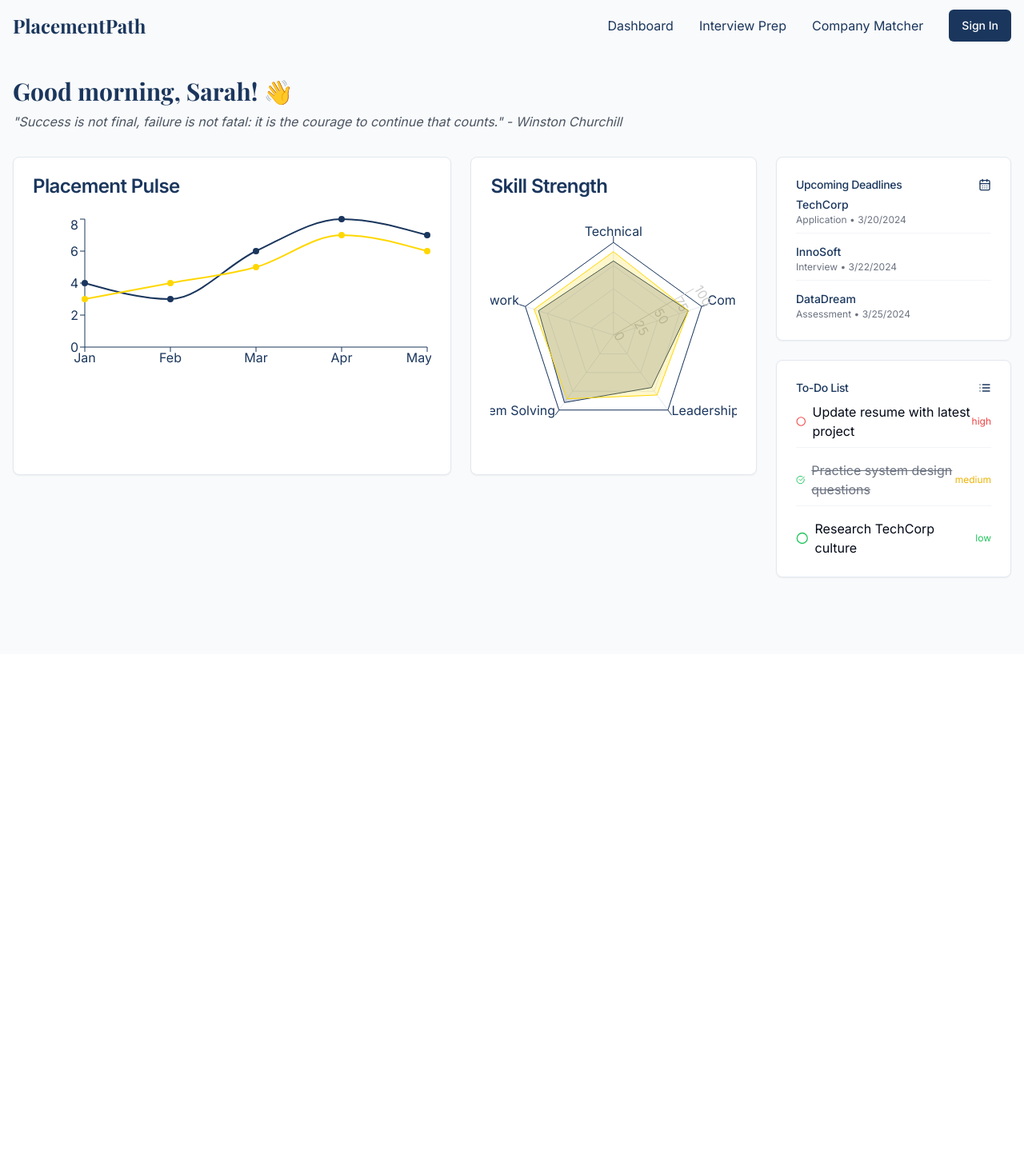
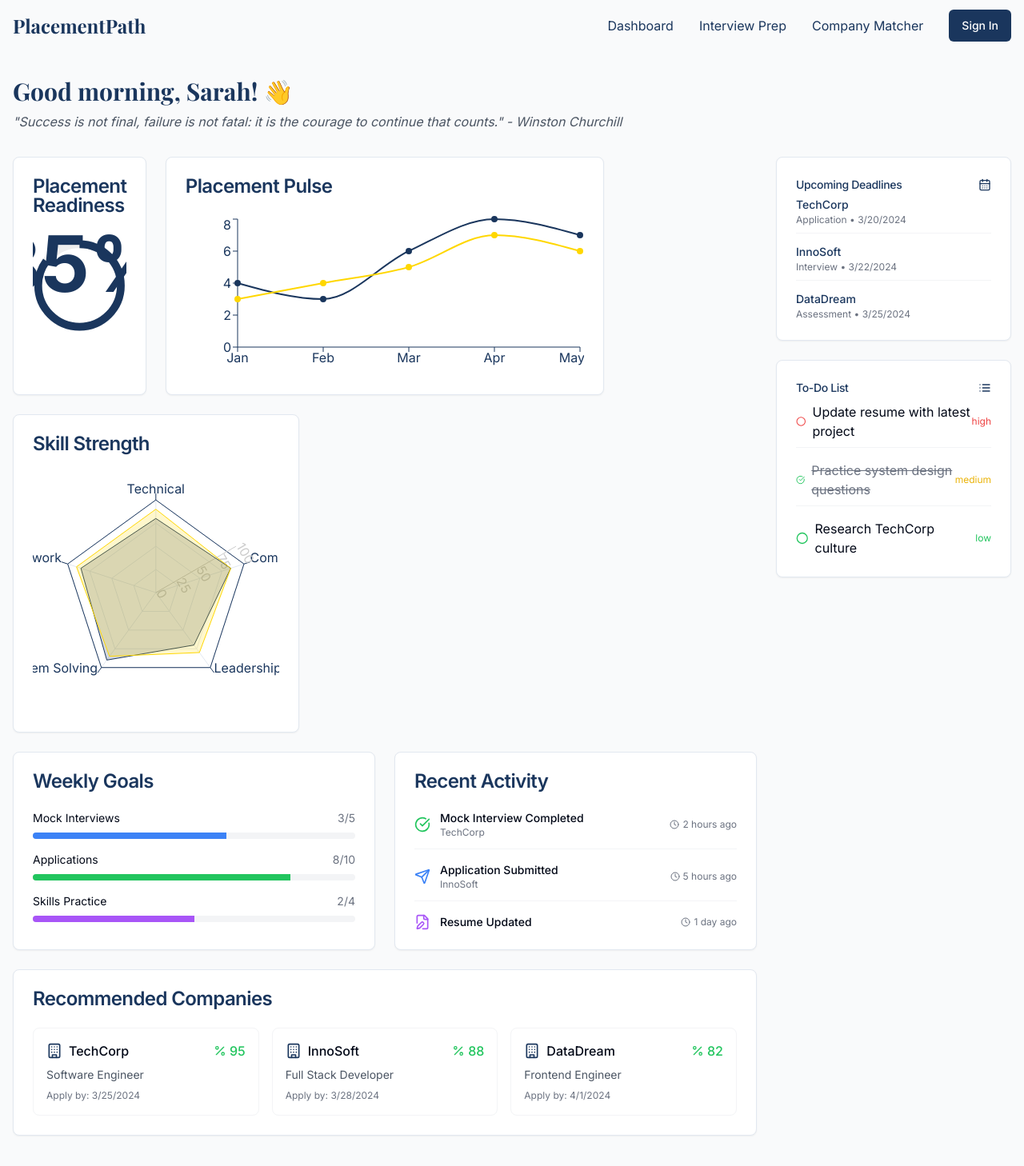
Before and after one commit to Jyoti0525/success-map-toolkit, a React (Vite) app: page /dashboard in a window 1280 px wide. Shown: the top 1458 px of the page at 80% size. Before the commit the page ends 818 px from the top, so only its background shows below. Built offline with nearby package versions, Linux system fonts and the light colour scheme.

Commit message:
Implement student dashboard
This commit implements a comprehensive student dashboard featuring an animated placement readiness score, interactive interview timeline, skills radar chart, application tracker, animated notifications, activity feed, weekly goals section, and company recommendations.

```diff
--- /dev/null
+++ b/src/components/dashboard/CompanyRecommendations.tsx
@@ -0,0 +1,59 @@
+
+import { Card, CardContent, CardHeader, CardTitle } from "@/components/ui/card";
+import { Building, Percent } from "lucide-react";
+
+const recommendations = [
+  {
+    company: "TechCorp",
+    match: 95,
+    position: "Software Engineer",
+    deadline: "2024-03-25",
+  },
+  {
+    company: "InnoSoft",
+    match: 88,
+    position: "Full Stack Developer",
+    deadline: "2024-03-28",
+  },
+  {
+    company: "DataDream",
+    match: 82,
+    position: "Frontend Engineer",
+    deadline: "2024-04-01",
+  },
+];
+
+export const CompanyRecommendations = () => {
+  return (
+    <Card className="col-span-3 animate-scaleIn">
+      <CardHeader>
+        <CardTitle className="text-navy">Recommended Companies</CardTitle>
+      </CardHeader>
+      <CardContent>
+        <div className="grid grid-cols-1 md:grid-cols-3 gap-4">
+          {recommendations.map((rec, index) => (
+            <div
+              key={index}
+              className="p-4 rounded-lg border border-gray-100 hover:border-navy/20 transition-all duration-300 cursor-pointer"
+            >
+              <div className="flex items-center justify-between mb-2">
+                <div className="flex items-center space-x-2">
+                  <Building className="h-5 w-5 text-navy" />
+                  <span className="font-medium">{rec.company}</span>
+                </div>
+                <div className="flex items-center text-green-500">
+                  <Percent className="h-4 w-4 mr-1" />
+                  <span className="font-medium">{rec.match}</span>
+                </div>
+              </div>
+              <p className="text-sm text-gray-600">{rec.position}</p>
+              <p className="text-xs text-gray-500 mt-2">
+                Apply by: {new Date(rec.deadline).toLocaleDateString()}
+              </p>
+            </div>
+          ))}
+        </div>
+      </CardContent>
+    </Card>
+  );
+};
--- /dev/null
+++ b/src/components/dashboard/ReadinessScore.tsx
@@ -0,0 +1,50 @@
+
+import { Card, CardContent, CardHeader, CardTitle } from "@/components/ui/card";
+import { useEffect, useState } from "react";
+
+export const ReadinessScore = () => {
+  const [score, setScore] = useState(0);
+  const maxScore = 85; // This would come from your backend
+
+  useEffect(() => {
+    const timer = setTimeout(() => {
+      setScore(maxScore);
+    }, 500);
+    return () => clearTimeout(timer);
+  }, []);
+
+  return (
+    <Card className="col-span-1 animate-scaleIn">
+      <CardHeader>
+        <CardTitle className="text-navy">Placement Readiness</CardTitle>
+      </CardHeader>
+      <CardContent className="flex justify-center">
+        <div className="relative w-32 h-32">
+          <svg className="w-full h-full" viewBox="0 0 36 36">
+            <path
+              d="M18 2.0845
+                a 15.9155 15.9155 0 0 1 0 31.831
+                a 15.9155 15.9155 0 0 1 0 -31.831"
+              fill="none"
+              stroke="#eee"
+              strokeWidth="3"
+            />
+            <path
+              d="M18 2.0845
+                a 15.9155 15.9155 0 0 1 0 31.831
+                a 15.9155 15.9155 0 0 1 0 -31.831"
+              fill="none"
+              stroke="#1A365D"
+              strokeWidth="3"
+              strokeDasharray={`${score}, 100`}
+              className="transition-all duration-1000 ease-out"
+            />
+            <text x="18" y="20.35" className="text-3xl font-bold" textAnchor="middle" fill="#1A365D">
+              {score}%
+            </text>
+          </svg>
+        </div>
+      </CardContent>
+    </Card>
+  );
+};
--- /dev/null
+++ b/src/components/dashboard/RecentActivity.tsx
@@ -0,0 +1,64 @@
+
+import { Card, CardContent, CardHeader, CardTitle } from "@/components/ui/card";
+import { Clock, CheckCircle, Send, FileEdit } from "lucide-react";
+
+const activities = [
+  {
+    type: "interview",
+    title: "Mock Interview Completed",
+    company: "TechCorp",
+    time: "2 hours ago",
+    icon: CheckCircle,
+    color: "text-green-500",
+  },
+  {
+    type: "application",
+    title: "Application Submitted",
+    company: "InnoSoft",
+    time: "5 hours ago",
+    icon: Send,
+    color: "text-blue-500",
+  },
+  {
+    type: "resume",
+    title: "Resume Updated",
+    company: null,
+    time: "1 day ago",
+    icon: FileEdit,
+    color: "text-purple-500",
+  },
+];
+
+export const RecentActivity = () => {
+  return (
+    <Card className="col-span-2 animate-scaleIn">
+      <CardHeader>
+        <CardTitle className="text-navy">Recent Activity</CardTitle>
+      </CardHeader>
+      <CardContent>
+        <div className="space-y-4">
+          {activities.map((activity, index) => (
+            <div
+              key={index}
+              className="flex items-center space-x-3 border-b border-gray-100 pb-3 last:border-0 last:pb-0"
+            >
+              <div className={`${activity.color}`}>
+                <activity.icon size={20} />
+              </div>
+              <div className="flex-1">
+                <p className="text-sm font-medium">{activity.title}</p>
+                {activity.company && (
+                  <p className="text-xs text-gray-500">{activity.company}</p>
+                )}
+              </div>
+              <div className="flex items-center text-xs text-gray-500">
+                <Clock size={12} className="mr-1" />
+                {activity.time}
+              </div>
+            </div>
+          ))}
+        </div>
+      </CardContent>
+    </Card>
+  );
+};
--- /dev/null
+++ b/src/components/dashboard/WeeklyGoals.tsx
@@ -0,0 +1,38 @@
+
+import { Card, CardContent, CardHeader, CardTitle } from "@/components/ui/card";
+
+const goals = [
+  { name: "Mock Interviews", completed: 3, total: 5, color: "bg-blue-500" },
+  { name: "Applications", completed: 8, total: 10, color: "bg-green-500" },
+  { name: "Skills Practice", completed: 2, total: 4, color: "bg-purple-500" },
+];
+
+export const WeeklyGoals = () => {
+  return (
+    <Card className="col-span-2 animate-scaleIn">
+      <CardHeader>
+        <CardTitle className="text-navy">Weekly Goals</CardTitle>
+      </CardHeader>
+      <CardContent className="space-y-4">
+        {goals.map((goal, index) => (
+          <div key={index} className="space-y-2">
+            <div className="flex justify-between text-sm">
+              <span>{goal.name}</span>
+              <span className="text-gray-500">
+                {goal.completed}/{goal.total}
+              </span>
+            </div>
+            <div className="h-2 bg-gray-100 rounded-full overflow-hidden">
+              <div
+                className={`h-full ${goal.color} transition-all duration-1000 ease-out`}
+                style={{
+                  width: `${(goal.completed / goal.total) * 100}%`,
+                }}
+              />
+            </div>
+          </div>
+        ))}
+      </CardContent>
+    </Card>
+  );
+};
--- a/src/pages/Dashboard.tsx
+++ b/src/pages/Dashboard.tsx
@@ -3,6 +3,10 @@ import { Navbar } from "@/components/Navbar";
 import { Greeting } from "@/components/dashboard/Greeting";
 import { PlacementPulse } from "@/components/dashboard/PlacementPulse";
 import { SkillStrength } from "@/components/dashboard/SkillStrength";
+import { ReadinessScore } from "@/components/dashboard/ReadinessScore";
+import { WeeklyGoals } from "@/components/dashboard/WeeklyGoals";
+import { RecentActivity } from "@/components/dashboard/RecentActivity";
+import { CompanyRecommendations } from "@/components/dashboard/CompanyRecommendations";
 import { Deadlines } from "@/components/dashboard/Deadlines";
 import { TodoList } from "@/components/dashboard/TodoList";
 
@@ -18,12 +22,21 @@ const Dashboard = () => {
         <div className="grid grid-cols-1 md:grid-cols-4 gap-6 mt-8">
           {/* Main Content Area */}
           <div className="col-span-1 md:col-span-3 space-y-6">
+            {/* Top Row - Analytics */}
             <div className="grid grid-cols-1 md:grid-cols-5 gap-6">
+              <ReadinessScore />
               <PlacementPulse />
               <SkillStrength />
             </div>
 
-            {/* Additional sections can be added here */}
+            {/* Middle Row - Goals and Activity */}
+            <div className="grid grid-cols-1 md:grid-cols-4 gap-6">
+              <WeeklyGoals />
+              <RecentActivity />
+            </div>
+
+            {/* Bottom Row - Recommendations */}
+            <CompanyRecommendations />
           </div>
 
           {/* Sidebar */}
```
